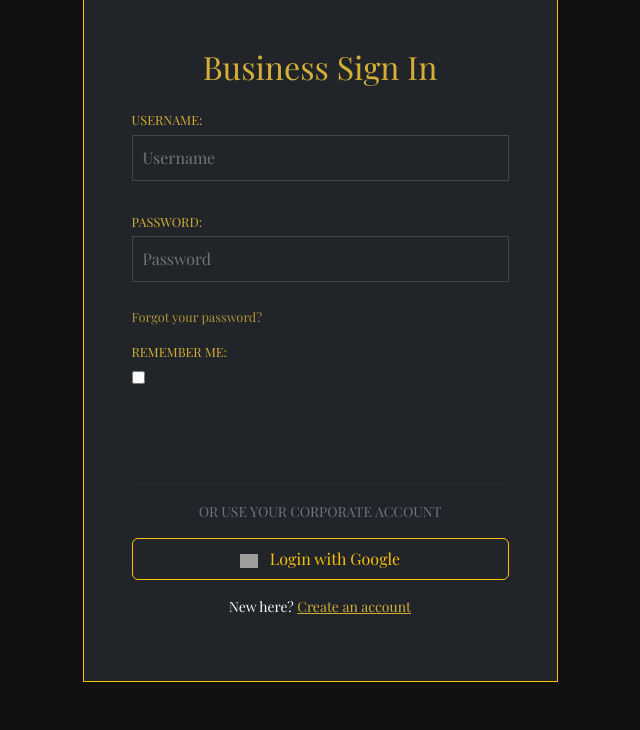
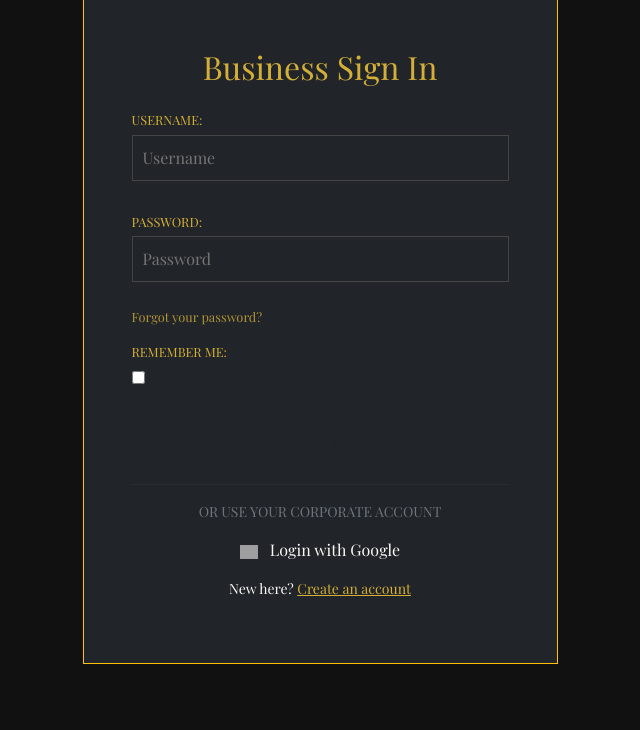
Before and after one commit to jasnam-kaur/dubai-parfum, a Django app: page /accounts/login/ in a window 1280 px wide. Shown: the part 97-827 px from the top of the page, without its empty margins (320-960 px from the left). After the commit the page ends 761 px from the top, so only its background shows below. Run offline with Django 5.2, Linux system fonts and the light colour scheme; data comes from the database, SQL or seed files in the repository; both versions use the stored data as it was after the commit; some libraries are stand-ins or nearby versions; grey boxes are pictures that could not be loaded.

```diff
--- a/templates/account/login.html
+++ b/templates/account/login.html
@@ -16,7 +16,7 @@
             <div class="text-center mt-4">
                 <hr style="border-color: #444;">
                 <p class="text-secondary small">OR USE YOUR CORPORATE ACCOUNT</p>
-                <a href="{% provider_login_url 'google' %}" class="btn btn-outline-warning w-100 py-2">
+                {# a href="{% provider_login_url 'google' %}" class="btn btn-outline-warning w-100 py-2"> #}
                    <img src="https://upload.wikimedia.org/wikipedia/commons/c/c1/Google_%22G%22_logo.svg" width="18" class="me-2">
                    Login with Google
                 </a>
```
Also changed, not shown: db.sqlite3, 1 other file.
